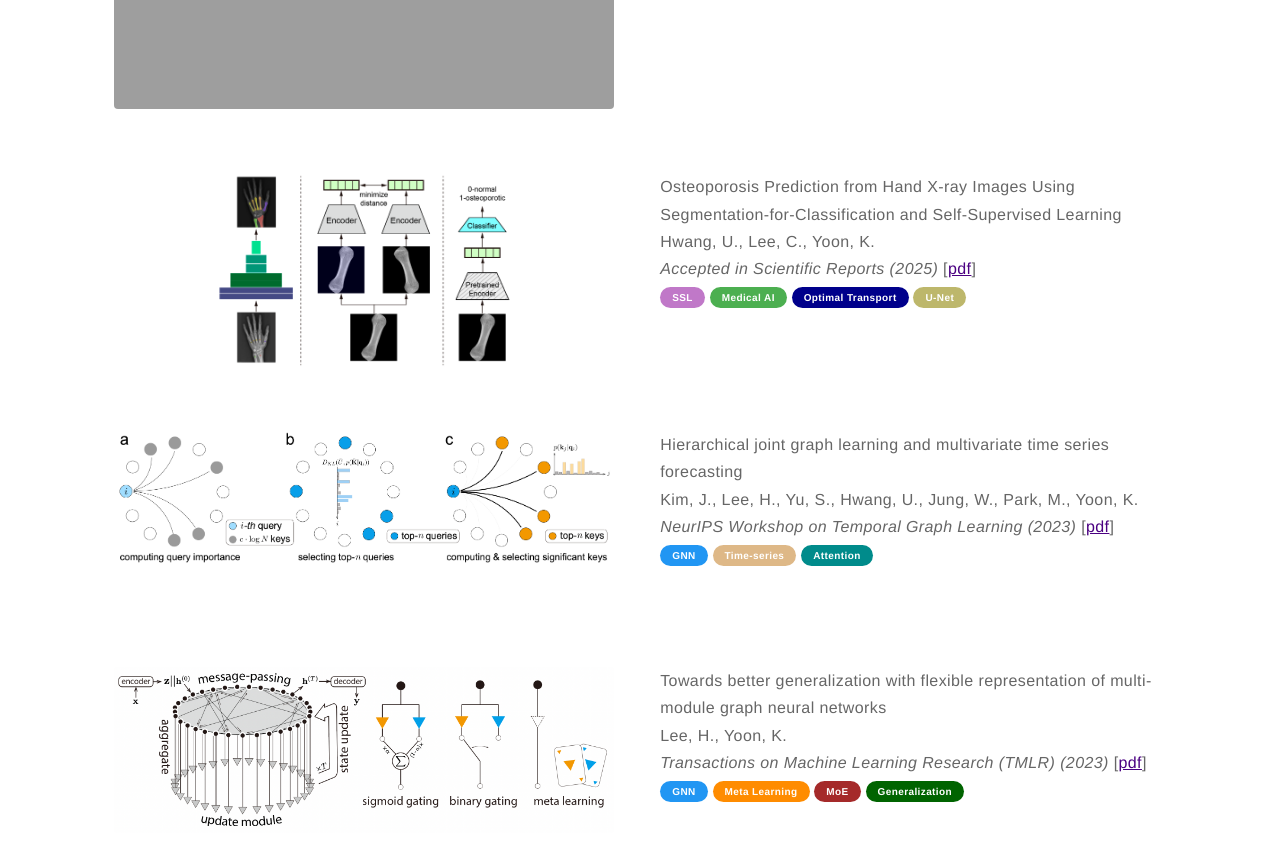
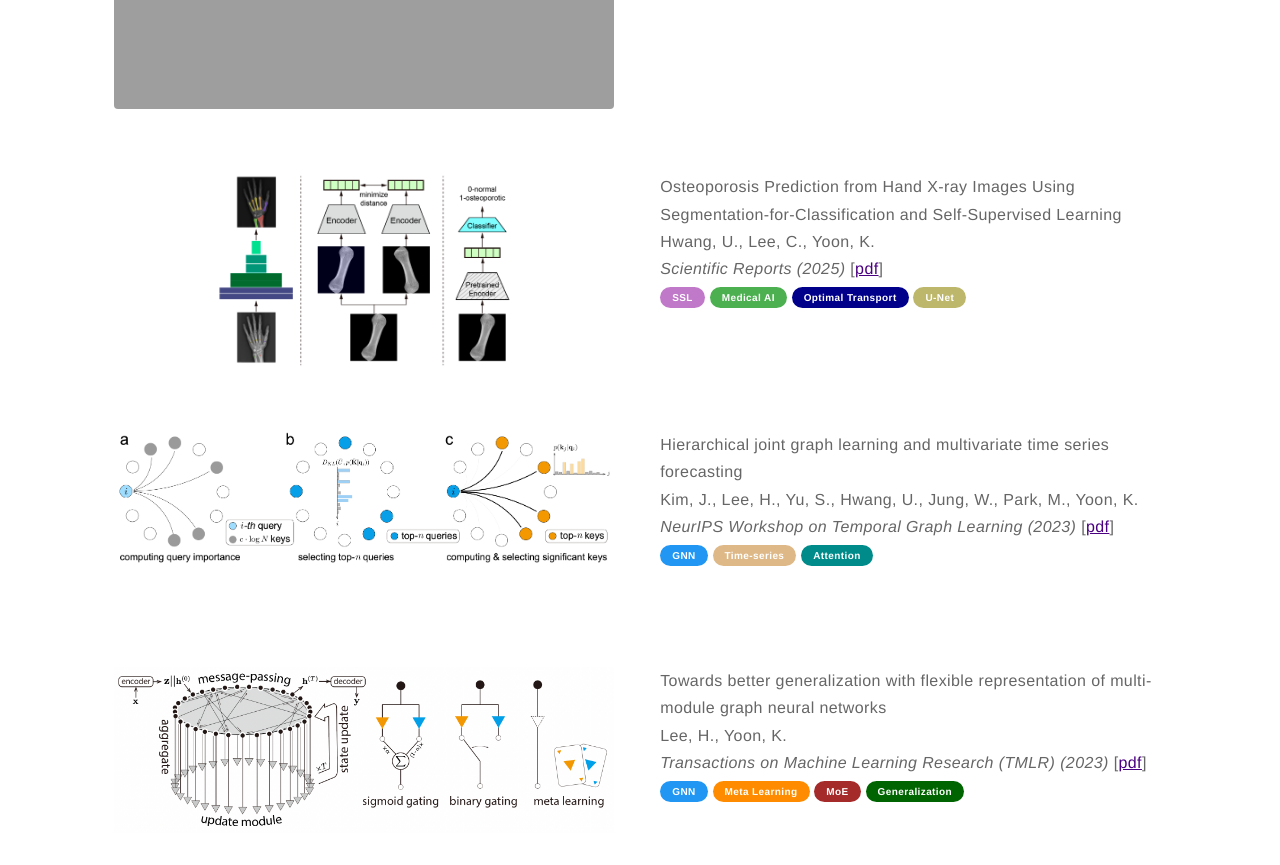
Before and after one commit to kijungyoon/kijungyoon.github.io, a Jekyll site: the page built from papers.md, in a window 1280 px wide and 900 px high, scrolled down 1312 px. Shown: the top 865 px of the window. Built offline with Jekyll 4.4.1, drawn with Linux system fonts in a browser that asks for light colours.

Commit message:
Update papers.md

```diff
--- a/papers.md
+++ b/papers.md
@@ -66,8 +66,8 @@
     <div class="toright">
     <p><b>Osteoporosis Prediction from Hand X-ray Images Using Segmentation-for-Classification and Self-Supervised Learning</b><br>
     Hwang, U., Lee, C., Yoon, K.<br>
-    <i>Accepted in Scientific Reports (2025)</i>
-    [<a href="https://arxiv.org/pdf/2412.05345">pdf</a>]<br>
+    <i>Scientific Reports (2025)</i>
+    [<a href="https://rdcu.be/eIiTR">pdf</a>]<br>
     <span class="pill-label pill-purple">SSL</span>
     <span class="pill-label pill-green">Medical AI</span>
     <span class="pill-label pill-dblue">Optimal Transport</span>
```
